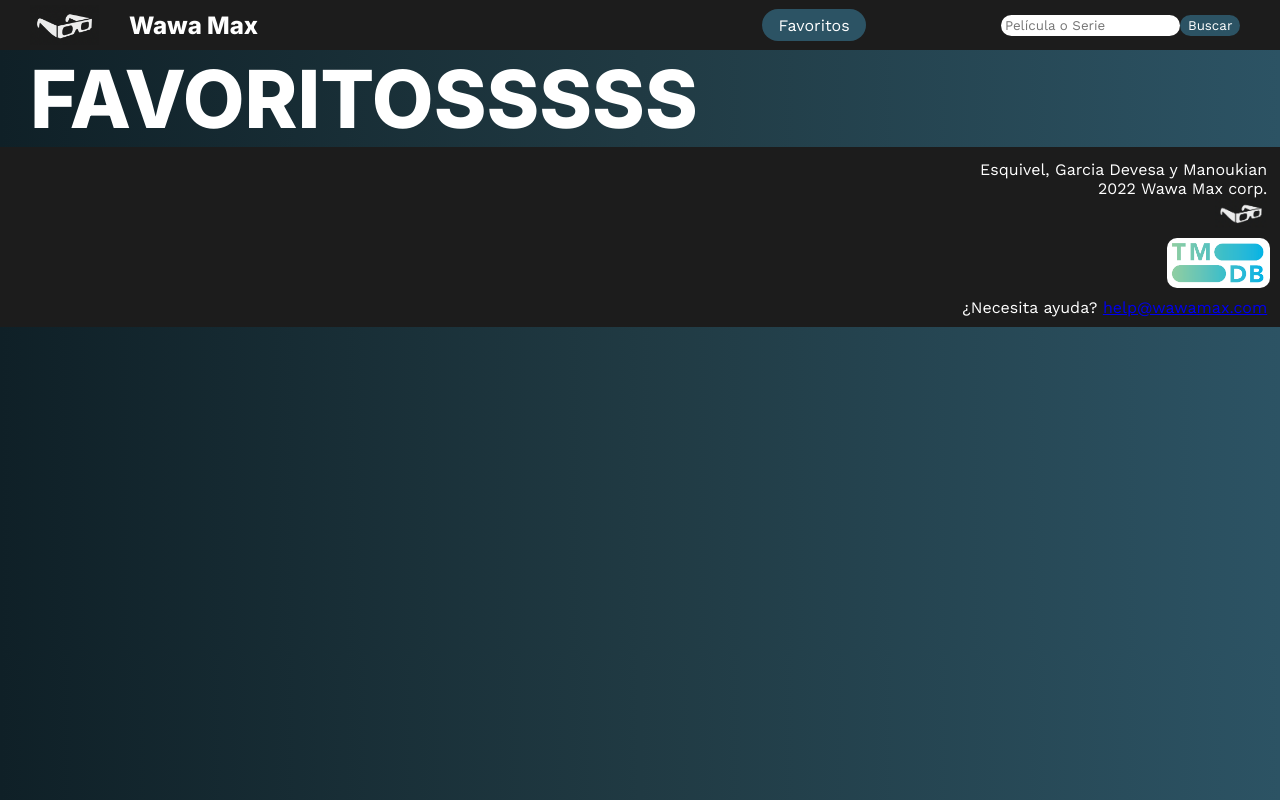
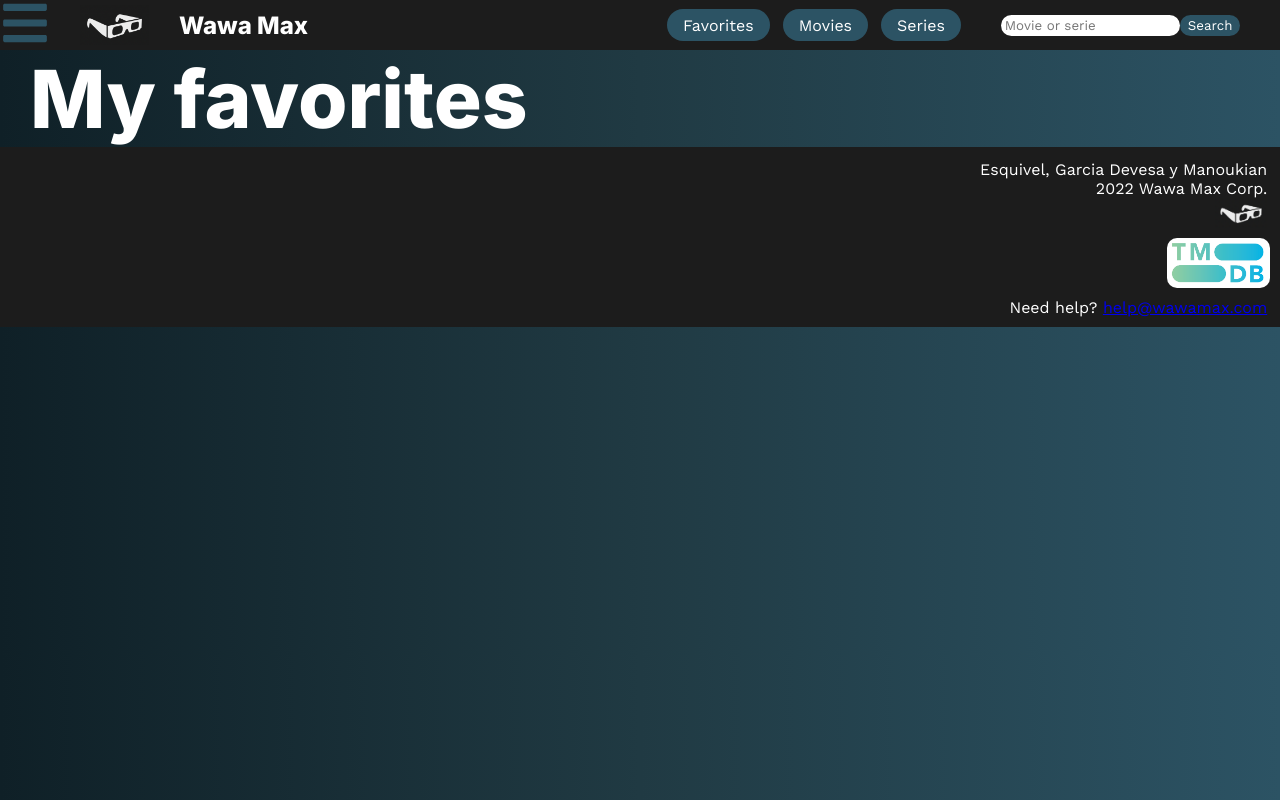
Before and after one commit to franciscomanoukian/prog3parcial, a React (Create React App) app: page /favoritos in a window 1280 px wide. Built offline with nearby package versions, Linux system fonts and the light colour scheme.

Commit message:
Creación de componentes dropdown y dropItem y cambio de idioma (front) para unificar

```diff
--- a/package.json
+++ b/package.json
@@ -8,6 +8,7 @@
     "@testing-library/user-event": "^13.5.0",
     "react": "^18.2.0",
     "react-dom": "^18.2.0",
+    "react-icons": "^4.11.0",
     "react-router-dom": "^5.3.4",
     "react-scripts": "5.0.1",
     "web-vitals": "^2.1.4"
--- a/src/Components/Card/Card.js
+++ b/src/Components/Card/Card.js
@@ -6,8 +6,8 @@
         super(props);
         this.state = {
             descOculta: true,
-            textoBotonDesc: "Mostrar Desc",
-            textoBotonFav: "Agregar a favoritos",
+            textoBotonDesc: "Show description",
+            textoBotonFav: "Add to favorites",
             favoritos: []
         }
     }
@@ -22,7 +22,7 @@
 
            if(arrayFavoritos.includes(this.props.id)){
              this.setState({
-                 textoBotonFav: 'Quitar de favoritos'
+                 textoBotonFav: 'Remove from favorites'
              })
            }
         }
@@ -39,7 +39,7 @@
         localStorage.setItem('favoritos', arrayFavoritosAString)
 
         this.setState({
-            textoBotonFav: "Quitar de favoritos"
+            textoBotonFav: "Remove from favorites"
         })
 
     }
@@ -49,12 +49,12 @@
         if (this.state.descOculta == true) {
             this.setState({
                 descOculta: false,
-                textoBotonDesc: "Ocultar Desc"
+                textoBotonDesc: "Hide description"
             })
         } else {
             this.setState({
                 descOculta: true,
-                textoBotonDesc: "Mostrar Desc"
+                textoBotonDesc: "Show description"
             })
         }
 
@@ -64,7 +64,7 @@
     return(
         <article className="peliOSerie">
         <img src={`https://image.tmdb.org/t/p/w500/${this.props.poster}`}  alt={this.props.title} className="tapapelicula"/>
-        <a href="" className="linkadetalle">Ir a detalle</a>
+        <a href="" className="linkadetalle">More info</a>
         <button onClick={()=>this.mostrarDesc()} className='linkadetalle' type="button">{ this.state.textoBotonDesc}</button>
         <button onClick={()=>this.agregarAFavoritos(this.props.id)} className='linkadetalle' type="button">{ this.state.textoBotonFav }</button>
         <p className="nombrePeliOSerie">{this.props.title}</p>
--- a/src/Components/DetallePeli/DetallePeli.js
+++ b/src/Components/DetallePeli/DetallePeli.js
@@ -3,7 +3,7 @@
 class DetallePeli extends Component{
     render(){
         return(
-            <p>Hola</p>
+            <p>Hello world</p>
         )
     }
 }
--- /dev/null
+++ b/src/Components/Dropdown/Dropdown.js
@@ -0,0 +1,17 @@
+import React from "react";
+import DropdownItem from "./DropdownItem";
+import {FaBars} from "react-icons/fa";
+
+
+
+
+
+function Dropdown (){
+    return(
+
+            <FaBars style={{color: '#2C5364', fontSize: '50px'}}/>
+
+    )
+}
+
+export default Dropdown;
--- /dev/null
+++ b/src/Components/Dropdown/DropdownItem.js
@@ -0,0 +1,15 @@
+import React from "react";
+function DropdownItem (){
+    return(
+
+           <ul>
+            <li><a href="">HOME</a></li>
+            <li><a href="">HOME</a></li>
+            <li><a href="">HOME</a></li>
+            <li><a href="">HOME</a></li>
+           </ul>
+
+    )
+}
+
+export default DropdownItem;
--- a/src/Components/Favoritos/Favoritos.js
+++ b/src/Components/Favoritos/Favoritos.js
@@ -3,7 +3,7 @@
 class Favoritos extends Component{
     render(){
         return(
-            <h1>FAVORITOSSSSS</h1>
+            <h1>My favorites</h1>
         )
     }
 }
--- a/src/Components/Footer/Footer.js
+++ b/src/Components/Footer/Footer.js
@@ -7,10 +7,10 @@
     return(
         <footer>
     <p className="nuestrosnombres">Esquivel, Garcia Devesa y Manoukian</p>
-    <p className="nuestrosnombres">2022 Wawa Max corp.</p>
+    <p className="nuestrosnombres">2022 Wawa Max Corp.</p>
     <img className="logofooter" src={LogoSolo} alt="Logo"/>
     <img src={logo_tmdb} alt="" className="logotmdb"/>
-    <p className="nuestrosnombres">¿Necesita ayuda? <a href="mailto:help@wawamax.com">help@wawamax.com</a></p>
+    <p className="nuestrosnombres">Need help? <a href="mailto:help@wawamax.com">help@wawamax.com</a></p>
     </footer>
     )
 }
--- a/src/Components/Header/Header.js
+++ b/src/Components/Header/Header.js
@@ -1,22 +1,31 @@
 import React from "react";
 import LogoSolo from "../../assets/LogoSolo.png";
+import Dropdown from "../Dropdown/Dropdown";
 import header from "./header.css";
+
 
 function Header (){
     return(
         <header>
     <section className = "headerIzquierda">
+
+        <article><Dropdown/></article>
         <img className="logoheader" src={LogoSolo} alt="Logo Empresa"/>
         <a href="/" className="nombrepagina"><h2 className="nombrepagina">Wawa Max</h2></a>
     </section>
 
+
     <nav className="headerDerecha">
         <article className="linksHeader">
-            <a className="linkfavoritos" href="/favoritos">Favoritos</a>
+            <a className="linkfavoritos" href="/favoritos">Favorites</a>
+            <a className="linkfavoritos" href="">Movies</a>
+            <a className="linkfavoritos" href="">Series</a>
+
         </article>
+
         <form className="formbusqueda" action="./searchresults.html" method="get">
-            <input className="inputbusqueda" type="text" name="buscar" id="" placeholder="Película o Serie"/>
-            <button className="submitbtn" type="submit">Buscar</button>
+            <input className="inputbusqueda" type="text" name="buscar" id="" placeholder="Movie or serie"/>
+            <button className="submitbtn" type="submit">Search</button>
         </form>
     </nav>
 </header>
--- a/src/Components/Home/Home.js
+++ b/src/Components/Home/Home.js
@@ -5,11 +5,11 @@
     render(){
         return(
         <div className="main">
-        <h3>Películas Populares</h3>
+        <h3>Popular Movies</h3>
         <CardsContainer esPeli={true} url="https://api.themoviedb.org/3/movie/popular?api_key=fd6a4e605ab941f2a77d6e640f54a48d&language=en-US&page=1"/>
-        <h3>Series Populares</h3>
+        <h3>Popular Series</h3>
         <CardsContainer esPeli={false} url='https://api.themoviedb.org/3/tv/popular?api_key=fd6a4e605ab941f2a77d6e640f54a48d&language=en-US&page=1'/>
-        <h3>Series más vistas</h3>
+        <h3>Most watched Series</h3>
         <CardsContainer esPeli={false} url='https://api.themoviedb.org/3/tv/top_rated?api_key=fd6a4e605ab941f2a77d6e640f54a48d&language=en-US&page=1'/>
         </div>
         )
--- a/src/index.js
+++ b/src/index.js
@@ -1,7 +1,7 @@
 import React from 'react';
 import ReactDOM from 'react-dom/client';
 import App from './App';
-import {BrowserRouter, Link, Route, Switch} from 'react-router-dom'
+import {BrowserRouter, Link, Route, Switch} from 'react-router-dom';
 
 
 const root = ReactDOM.createRoot(document.getElementById('root'));
```
Also changed, not shown: 1 other file (tests, documents, lock files or other folders).
